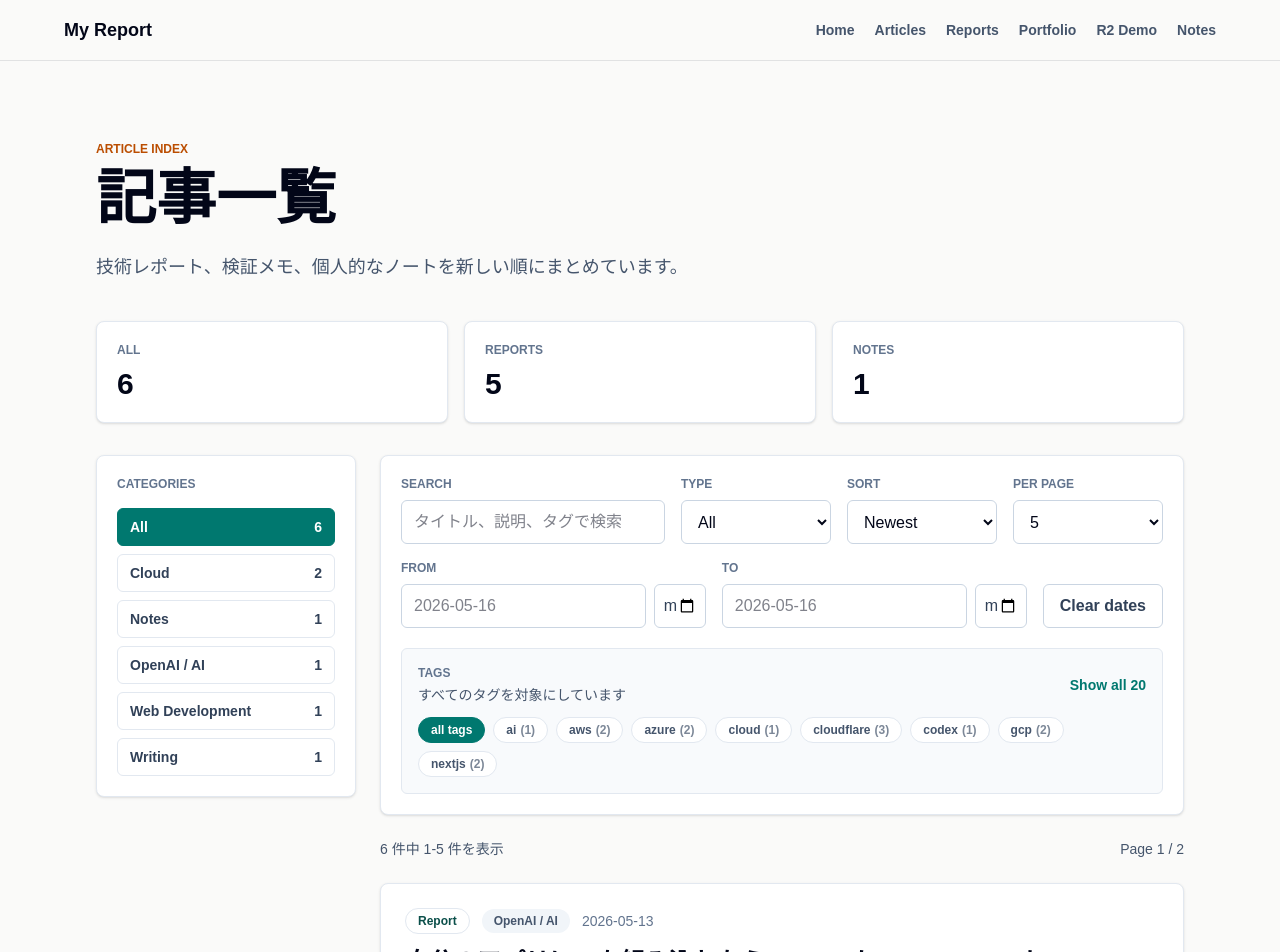
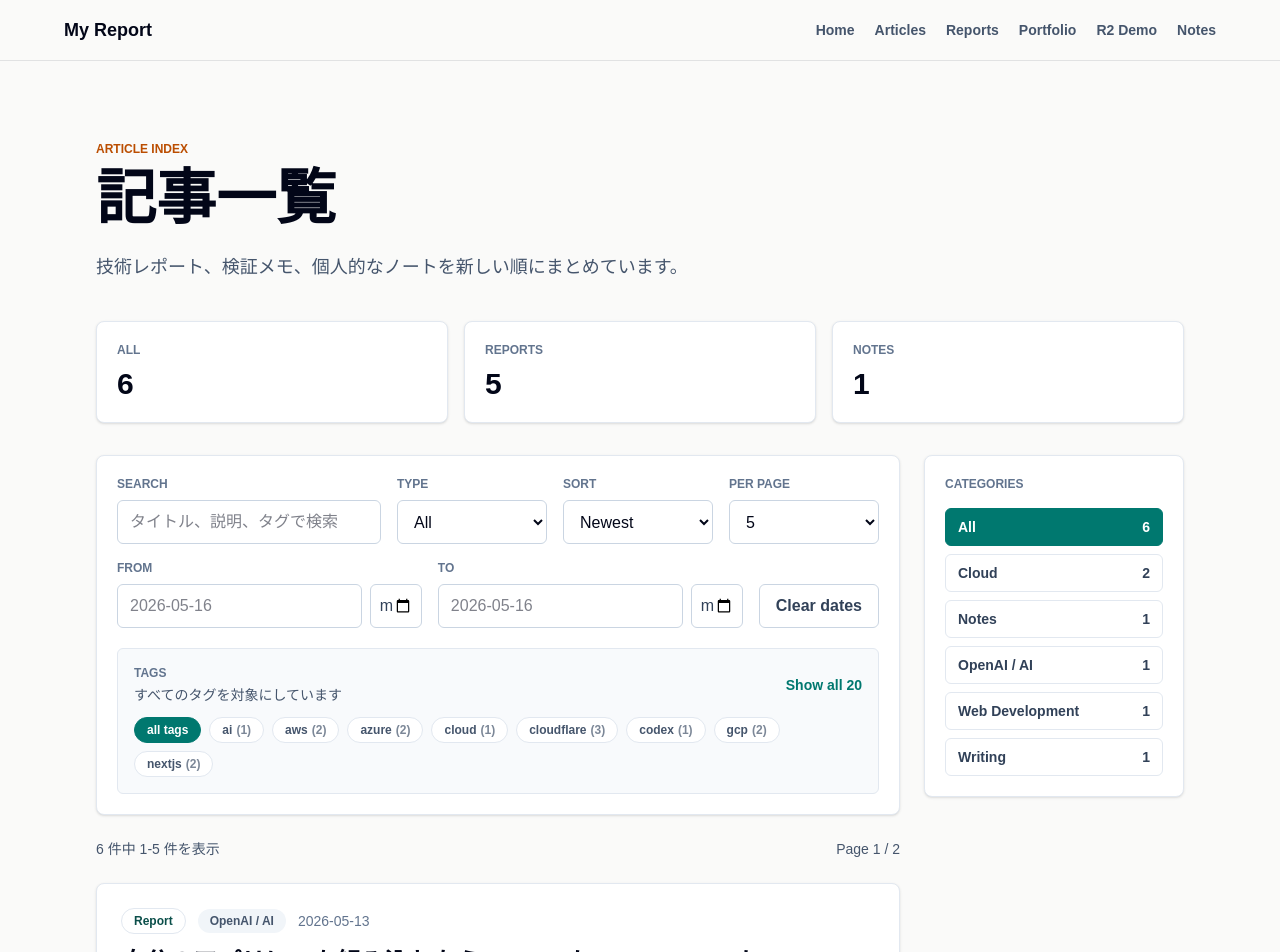
Before and after one commit to 0x46y/MyReport, a Next.js app: page /articles in a window 1280 px wide. Shown: the top 952 px of the page. Built offline with nearby package versions, Linux system fonts and the light colour scheme.

Commit message:
右側に移動

```diff
--- a/app/articles/ArticlesExplorer.tsx
+++ b/app/articles/ArticlesExplorer.tsx
@@ -102,8 +102,8 @@ export default function ArticlesExplorer({ posts }: { posts: ArticleSummary[] })
   }
 
   return (
-    <section className="grid gap-6 lg:grid-cols-[260px_minmax(0,1fr)] lg:items-start">
-      <aside className="rounded-lg border border-slate-200 bg-white p-5 shadow-sm lg:sticky lg:top-28">
+    <section className="grid gap-6 lg:grid-cols-[minmax(0,1fr)_260px] lg:items-start">
+      <aside className="rounded-lg border border-slate-200 bg-white p-5 shadow-sm lg:sticky lg:top-28 lg:order-2">
         <p className="text-xs font-black uppercase tracking-normal text-slate-500">Categories</p>
         <div className="mt-4 grid gap-2">
           <button
@@ -134,7 +134,7 @@ export default function ArticlesExplorer({ posts }: { posts: ArticleSummary[] })
         </div>
       </aside>
 
-      <div className="grid gap-6">
+      <div className="grid gap-6 lg:order-1">
         <div className="rounded-lg border border-slate-200 bg-white p-5 shadow-sm">
         <div className="grid gap-4 lg:grid-cols-[minmax(0,1.4fr)_repeat(3,minmax(150px,0.6fr))]">
           <label className="grid gap-2">
```
